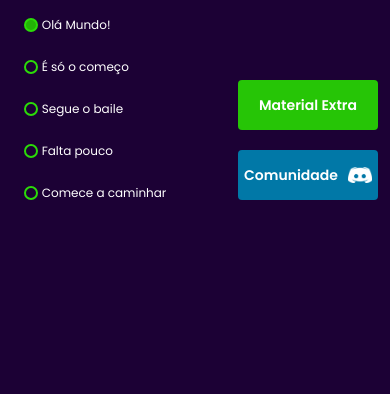
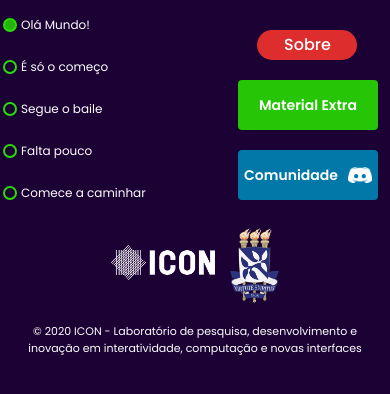
Before and after one commit to LucasAdorno/StartCoding, a plain HTML site: page index.html in a window 390 px wide. Shown: the part 298-692 px from the top of the page. Drawn offline with Linux system fonts and the light colour scheme.

Commit message:
include about project

```diff
--- a/css/main.css
+++ b/css/main.css
@@ -66,6 +66,28 @@ body{
     background-color: rgb(35, 179, 6);
 }
 
+.buttonSobre{
+    background-color: #dd2d2d;
+    width: 120px;
+    height: 40px;
+    position: absolute;
+    top:514px;
+    left: 980px;
+    color: #ffffff;
+    display: flex;
+    align-items: center;
+    justify-content: center;
+    border-radius: 20px;
+    font-size: 24px;
+    font-weight: 500;
+    cursor: pointer;
+    transition: 300ms;
+}
+.buttonSobre:hover{
+    background-color: #b61515;
+
+}
+
 .botoes{
     display: flex;
     margin-top:28px;
@@ -107,7 +129,7 @@ body{
     transition: 300ms;
     cursor: pointer;
 }
-img{
+#logoDiscord{
     width: 30px;
     height:22px;
     margin-left: 10px;
@@ -115,3 +137,37 @@ img{
 .discord:hover{
     background-color: rgb(3, 87, 121);
 }
+
+.finalPage{
+    width: 100%;
+    display: flex;
+    justify-content: center;
+
+}
+footer{
+    position: relative;
+    bottom: 0;
+    margin-top: 28px;
+    display: flex;
+    flex-direction:column;
+    align-items: center;
+    justify-content: center;
+}
+#footerImg{
+    display: flex;
+    align-items: center;
+    justify-content: flex-end;
+}
+
+#logoIcon{
+    height: 50px;
+}
+#logoUfba{
+    margin-left: 15px;
+    height: 90px;
+}
+#textCop{
+    color: #ffffff;
+    text-align: center;
+    margin-top:20px;
+}
--- a/css/mediaqueries.css
+++ b/css/mediaqueries.css
@@ -13,7 +13,10 @@
     .list-aula ul{
         margin-left: -114px;
         display: flex;
-        /* flex-direction: column; */
+    }
+    .buttonSobre{
+        top:604px;
+        left: 43%;
     }
     .title-aula{
         margin-right:10px ;
@@ -24,6 +27,9 @@
     .botoes{
         margin-left: 130px;
         align-items: center;
+        justify-content: center;
+    }
+    footer{
         justify-content: center;
     }
 }
@@ -48,6 +54,11 @@
     .marcador{
         width: 10px;
         height: 10px;
+    }
+    .buttonSobre{
+        top:516px;
+        left: 40%;
+        font-size: 16px;
     }
 }
 
@@ -77,6 +88,10 @@
         width: 10px;
         height: 10px;
         margin-right: 4px;
+    }
+    .buttonSobre{
+        top:446px;
+        left: 67%;
     }
     .botoes{
         flex-direction: column;
@@ -118,6 +133,13 @@
         height: 10px;
         margin-right: 4px;
     }
+    .buttonSobre{
+        top:80vw;
+        left: 74vw;
+        font-size: 16px;
+        width: 100px;
+        height: 30px;
+    }
     .botoes{
         flex-direction: column;
         align-items: flex-end;
@@ -130,7 +152,7 @@
         height: 50px;
         font-size: 14px;
     }
-    img{
+    #logoDiscord{
         width: 24px;
         height: 16px;
     }
@@ -139,4 +161,27 @@
         height: 50px;
         font-size: 14px;
     }
+
+    #logoIcon{
+        height: 35px;
+    }
+    #logoUfba{
+        margin-left: 15px;
+        height: 75px;
+    }
+    #textCop{
+        font-size:11px;
+    }
+
 }
+@media(max-width: 390px){
+    .list-aula ul{
+        flex-direction: column;
+        align-items: flex-start;
+        margin-left: calc(-106vw * 0.67);
+    }
+    .buttonSobre{
+        top:84vw;
+        left: 66vw;
+    }
+}
--- /dev/null
+++ b/css/modal.css
@@ -0,0 +1,40 @@
+.modal{
+    width: 100vw;
+    height: 100vh;
+    position: fixed;
+    top: 0;
+    display: flex;
+    flex-direction: column;
+    align-items: center;
+    justify-content: center;
+    background-color: #00000078;
+    transition: 300ms;
+    z-index: 10;
+}
+.textoModal{
+    width: 60vw;
+    margin-bottom: 20px;
+    padding: 30px;
+    background-color: #fbfbfb;
+    border-radius: 8px;
+    color: #000000;
+    z-index: 10;
+}
+.closeModal{
+    color: #fbfbfb;
+    font-size: 30px;
+    width: 60vw;
+    text-align: right;
+    /* padding-left:70px; */
+    cursor: pointer;
+}
+.hide{
+  top: -100%;
+}
+
+@media(max-width:692px){
+    .textoModal{
+        font-size: 12px;
+        padding: 15px;;
+    }
+}
--- a/index.html
+++ b/index.html
@@ -9,6 +9,7 @@
         rel="stylesheet">
     <link rel="icon" href="img/favicon.ico" type="image/x-icon">
     <link rel="stylesheet" href="css/main.css">
+    <link rel="stylesheet" href="css/modal.css">
     <link rel="stylesheet" href="css/mediaqueries.css">
 </head>
 
@@ -41,6 +42,7 @@
                     </li>
                 </ul>
             </div>
+            <div class="buttonSobre" onclick="openModal()">Sobre</div>
         </div>
         <div class="botoes">
             <a class="download" href="" download="">
@@ -48,13 +50,38 @@
             </a>
             <a href="https://discord.gg/XMCzkNG" target="_blank" class="link-discord">
                 <div class="discord">
-                    <div>Comunidade</div> <img src="/img/discord-logo.png" alt="logo-discord">
+                    <div>Comunidade</div> <img id="logoDiscord" src="/img/discord-logo.png" alt="logo-discord">
                 </div>
             </a>
         </div>
     </div>
+    <div class="modal hide">
+        <div class="closeModal" onclick="closeModal()">X</div>
+        <div class="textoModal">
+            Com o objetivo de diminuir a barreira de acesso ao conhecimento em programação e desmitificar
+            que a mesma é algo distante para a sociedade, surge o <strong style="font-style: italic;" >StartCoding</strong>, utilizando de tecnologias que podem ser acessíveis a população.
+            <br/>Um curso de introdução a progamação completo que utiliza como linguagem o Python,
+            além de disponibilizar listas de exercícios e uma comunidade para integrar os estudantes, o que permite otimizar ao
+            máximo o aprendizado do aluno,
+            <br/>O projeto tem como autor Lucas Adorno e faz parte de uma inciativa do Laboratório de pesquisa, desenvolvimento e inovação em interatividade,
+            computação e novas interfaces - ICON, com sede na Universidade Federal da Bahia.
+
+        </div>
+    </div>
+    <div class="finalPage">
+    <footer>
+        <div id="footerImg">
+            <a href="https://icon.ufba.br" target="_blank" ><img id="logoIcon" src="/img/logo-b.png" alt=""></a>
+            <img id="logoUfba" src="/img/ufba.png" alt="">
+        </div>
+        <div id="textCop">© 2020 ICON - Laboratório de pesquisa, desenvolvimento e inovação em interatividade,
+            computação e novas interfaces</div>
+    </footer>
+</div>
     <script src="/scripts/jquery.js"></script>
     <script src="/scripts/selectList.js"></script>
+    <script src="/scripts/modal.js"></script>
+
 </body>
 
 </html>
--- /dev/null
+++ b/scripts/modal.js
@@ -0,0 +1,6 @@
+function openModal(){
+    $('.modal').removeClass('hide')
+}
+function closeModal(){
+    $('.modal').addClass('hide')
+}
```
Also changed, not shown: img/logo-b.png (added), img/logo-m.png (added), img/ufba.png (added).
